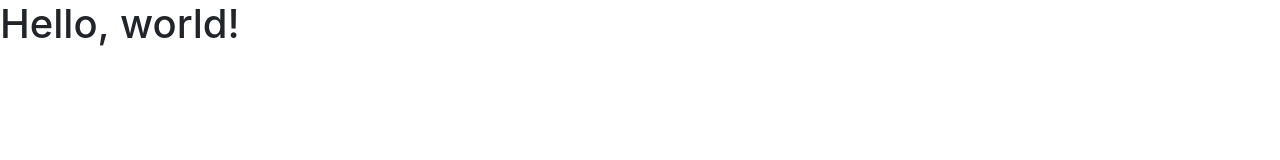
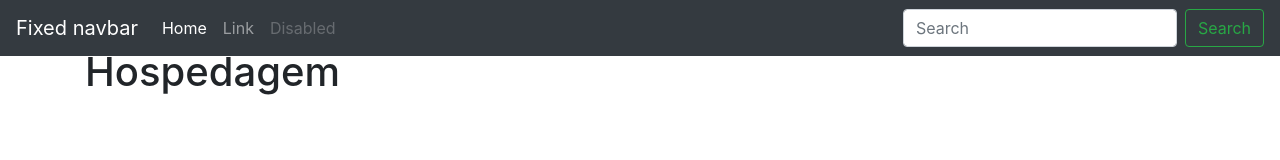
Before and after one commit to pdemutti/prototipando-atividade3, a plain HTML site: page index.html in a window 1280 px wide. Drawn offline with nearby package versions, Linux system fonts and the light colour scheme.

Commit message:
adicionando markup basico

```diff
--- a/index.html
+++ b/index.html
@@ -11,7 +11,35 @@
     <title>Hello, world!</title>
   </head>
   <body>
-    <h1>Hello, world!</h1>
+    <header>
+      <!-- Fixed navbar -->
+      <nav class="navbar navbar-expand-md navbar-dark fixed-top bg-dark">
+        <a class="navbar-brand" href="#">Fixed navbar</a>
+        <button class="navbar-toggler" type="button" data-toggle="collapse" data-target="#navbarCollapse" aria-controls="navbarCollapse" aria-expanded="false" aria-label="Toggle navigation">
+          <span class="navbar-toggler-icon"></span>
+        </button>
+        <div class="collapse navbar-collapse" id="navbarCollapse">
+          <ul class="navbar-nav mr-auto">
+            <li class="nav-item active">
+              <a class="nav-link" href="#">Home <span class="sr-only">(current)</span></a>
+            </li>
+            <li class="nav-item">
+              <a class="nav-link" href="#">Link</a>
+            </li>
+            <li class="nav-item">
+              <a class="nav-link disabled" href="#">Disabled</a>
+            </li>
+          </ul>
+          <form class="form-inline mt-2 mt-md-0">
+            <input class="form-control mr-sm-2" type="text" placeholder="Search" aria-label="Search">
+            <button class="btn btn-outline-success my-2 my-sm-0" type="submit">Search</button>
+          </form>
+        </div>
+      </nav>
+    </header>
+    <main role="main" class="container">
+      <h1 class="mt-5">Hospedagem</h1>
+    </main>
 
     <!-- Optional JavaScript -->
     <!-- jQuery first, then Popper.js, then Bootstrap JS -->
```
